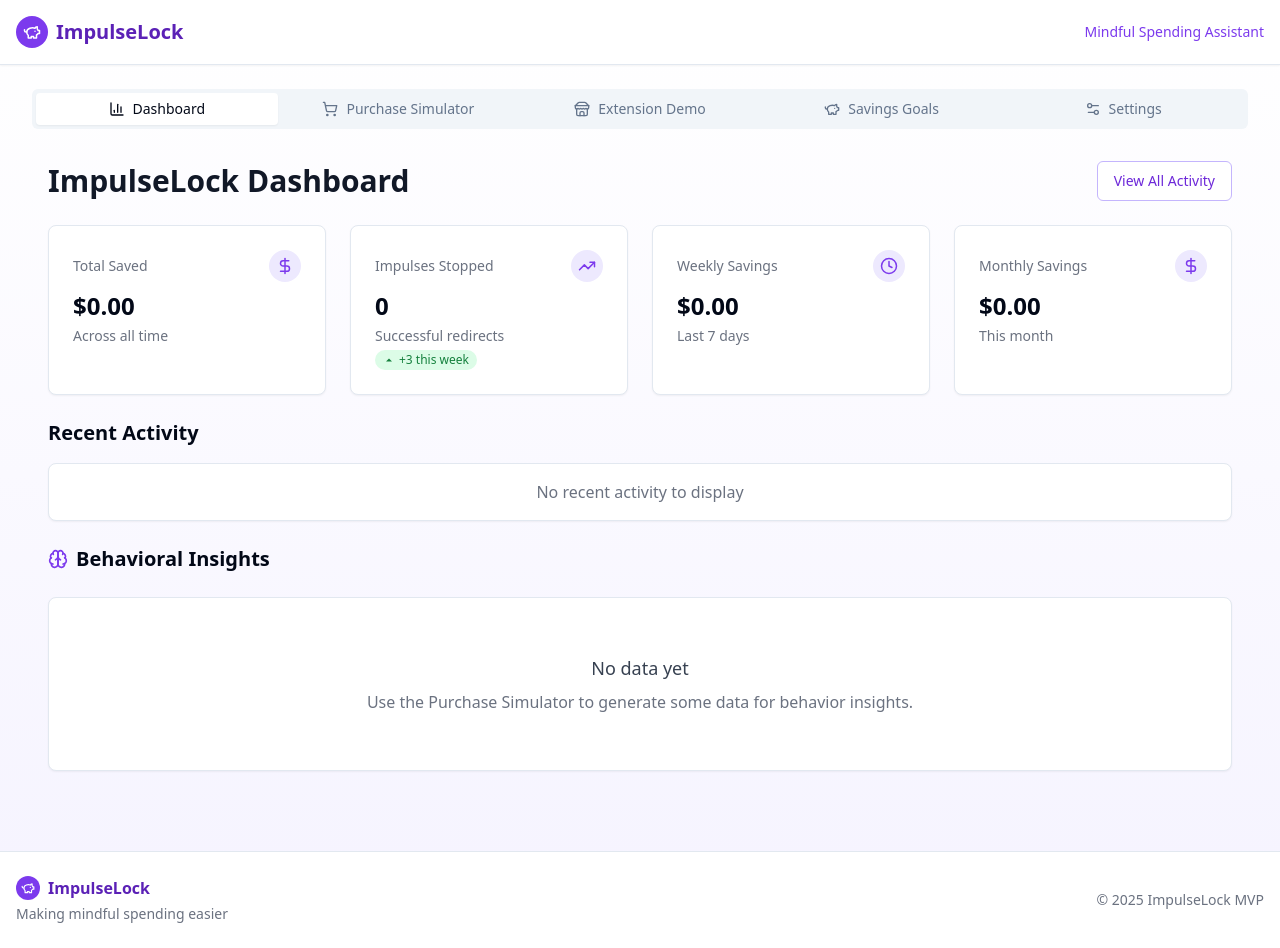
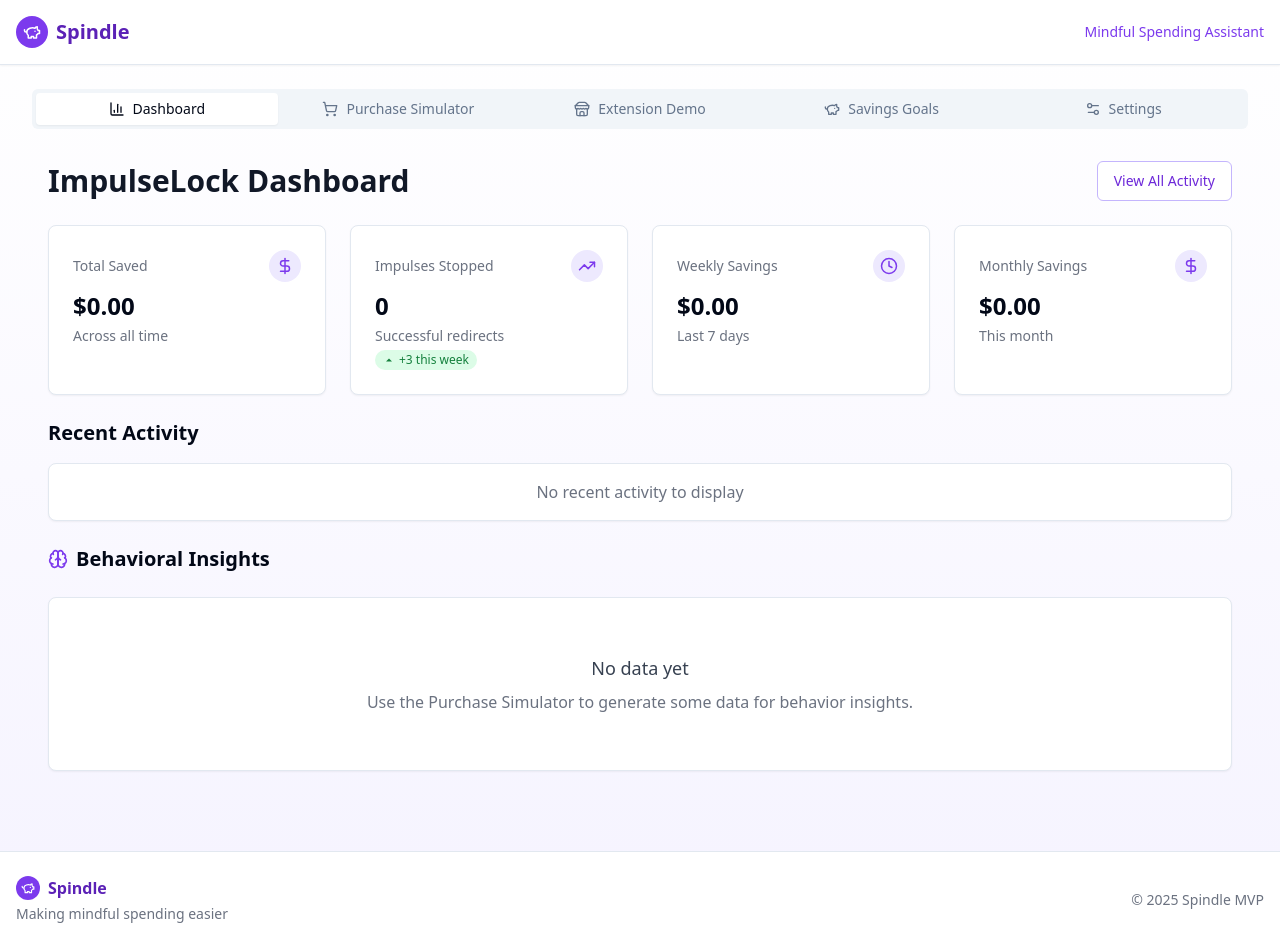
Before and after one commit to YDVTARUN/tempVihan, a React (Vite) app: page / in a window 1280 px wide. Built offline with nearby package versions, Linux system fonts and the light colour scheme.

Commit message:
Rename project to Spendle
Rename all instances of "ImpulseLock" to "Spendle" in the codebase.

```diff
--- a/public/debug.html
+++ b/public/debug.html
@@ -1,10 +1,9 @@
-
 <!DOCTYPE html>
 <html lang="en">
 <head>
   <meta charset="UTF-8">
   <meta name="viewport" content="width=device-width, initial-scale=1.0">
-  <title>ImpulseLock Debug</title>
+  <title>Spindle Debug</title>
   <style>
     body {
       font-family: 'Segoe UI', Tahoma, Geneva, Verdana, sans-serif;
@@ -100,7 +99,7 @@
 <body>
   <header>
     <div class="logo">🛡️</div>
-    <h1>ImpulseLock Debugger</h1>
+    <h1>Spindle Debugger</h1>
   </header>
 
   <div class="card">
--- a/public/popup.html
+++ b/public/popup.html
@@ -1,10 +1,9 @@
-
 <!DOCTYPE html>
 <html lang="en">
 <head>
   <meta charset="UTF-8">
   <meta name="viewport" content="width=device-width, initial-scale=1.0">
-  <title>ImpulseLock</title>
+  <title>Spindle</title>
   <style>
     body {
       font-family: 'Segoe UI', Tahoma, Geneva, Verdana, sans-serif;
@@ -70,7 +69,7 @@
 <body>
   <div class="header">
     <div class="logo">💰</div>
-    <h1>ImpulseLock</h1>
+    <h1>Spindle</h1>
   </div>
 
   <div class="stats">
--- a/src/pages/Index.tsx
+++ b/src/pages/Index.tsx
@@ -21,7 +21,7 @@ const Index = ({ isExtension = false }: IndexProps) => {
             <div className="h-8 w-8 rounded-full bg-purple-600 flex items-center justify-center text-white">
               <PiggyBank size={18} />
             </div>
-            <h1 className="text-xl font-bold text-purple-800">ImpulseLock</h1>
+            <h1 className="text-xl font-bold text-purple-800">Spindle</h1>
           </div>
           <div className="text-sm text-purple-600 font-medium">
             Mindful Spending Assistant
@@ -66,7 +66,7 @@ const Index = ({ isExtension = false }: IndexProps) => {
             <div className="container mx-auto p-4">
               <h2 className="text-2xl font-bold mb-4">Extension Demo</h2>
               <p className="mb-6 text-gray-600">
-                This demonstrates how ImpulseLock would work as a Chrome extension when you're on a checkout page.
+                This demonstrates how Spindle would work as a Chrome extension when you're on a checkout page.
                 When you click "Place Order", the Impulse Vault will appear and help you make a mindful decision.
               </p>
               <MockShoppingSite />
@@ -91,7 +91,7 @@ const Index = ({ isExtension = false }: IndexProps) => {
                 <div className="h-6 w-6 rounded-full bg-purple-600 flex items-center justify-center text-white">
                   <PiggyBank size={14} />
                 </div>
-                <span className="font-semibold text-purple-800">ImpulseLock</span>
+                <span className="font-semibold text-purple-800">Spindle</span>
               </div>
               <p className="text-sm text-gray-500 mt-1">
                 Making mindful spending easier
@@ -100,7 +100,7 @@ const Index = ({ isExtension = false }: IndexProps) => {
 
             <div className="flex items-center space-x-2">
               <span className="text-sm text-gray-500">
-                © {new Date().getFullYear()} ImpulseLock MVP
+                © {new Date().getFullYear()} Spindle MVP
               </span>
             </div>
           </div>
```
Also changed, not shown: public/background.js (+18 -19 lines), public/manifest.json, 1 other file (tests, documents, lock files or other folders).
